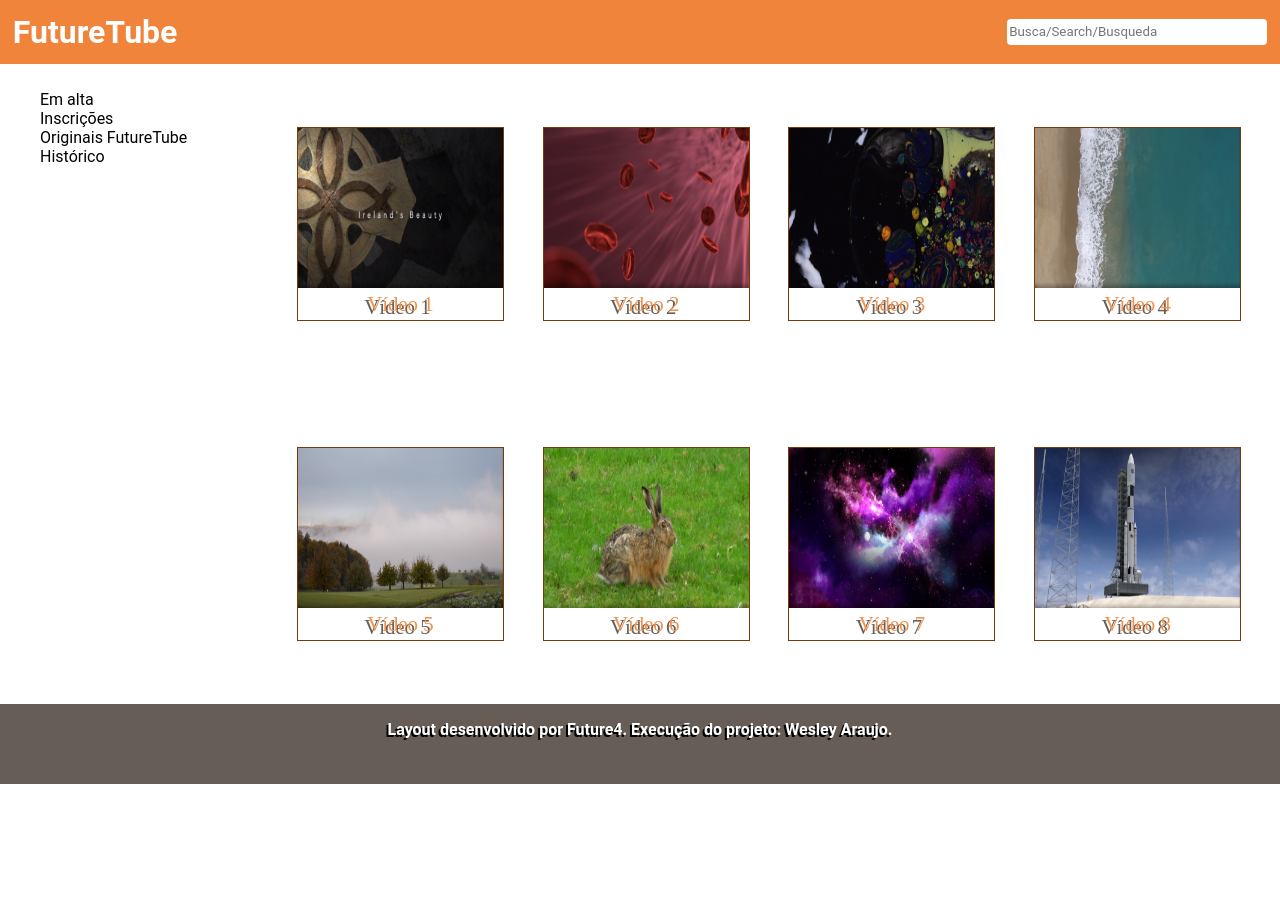
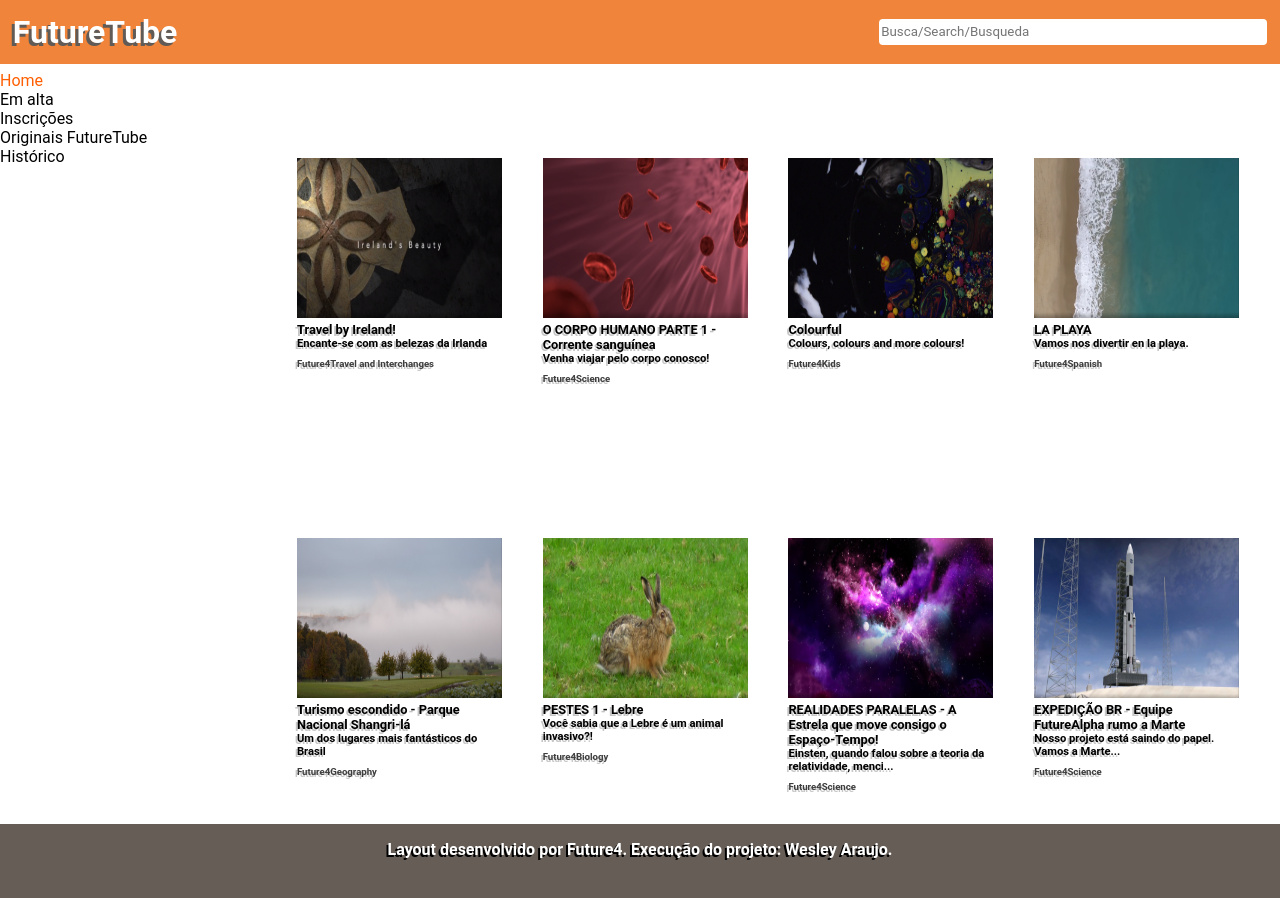
Before and after one commit to future4code/Wesley-Jesus, a React (Create React App) app in the folder semana5/aula-17/futuretube/: page / in a window 1280 px wide. Shown: the top 898 px of the page. Before the commit the page ends 800 px from the top, so only its background shows below. Built offline with nearby package versions, Linux system fonts and the light colour scheme.

Commit message:
Alteração no CSS e em elementos HTML.

```diff
--- a/semana5/aula-17/futuretube/src/App.css
+++ b/semana5/aula-17/futuretube/src/App.css
@@ -8,7 +8,7 @@
 }
 
 a:link {
-  color: #ffffff;
+  color: #ff5f02;
 }
 
 a:hover {
@@ -16,7 +16,7 @@ a:hover {
 }
 
 a:visited {
-  color: #ffffff;
+  color: #ff5f02;
 }
 
 
@@ -31,9 +31,13 @@ header {
 
 .titulo-header {
   max-width: 100%;
+  color: #ffffff;
+  text-shadow: -3px 3px #605b57;
 }
+
+
 .pesquisa {
-  width: 20vw;
+  width: 30vw;
   height: 3vh;
   border-radius: 4px;
 
@@ -61,7 +65,7 @@ header {
 
 .principal {
   width: 100%;
-  height: 80vh;
+  height: 95vh;
   display: grid;
   grid-template: 50% 50% / 20% 20% 20% 20%;
   align-items: center;
@@ -72,10 +76,10 @@ header {
 
 
 figure {
-  border: 1px solid #7a3908;
+  border: none;
   width: 100%;
   height: 24vh;
-  text-align: center;
+  /* text-align: center; */
 
 }
 
@@ -86,12 +90,21 @@ img {
 }
 
 p {
-  font-size: 1.3em;
-  font-family: 'Bangers', cursive;
-  color: #f2924d;
-  text-shadow: -3px 3px #665d56;
+  font-size: .8em;
+  text-shadow: -2px 2px #c6c6c6;
+  font-weight: bold;
 }
 
+p#segundo {
+  font-size: .7em;
+
+}
+
+p#nome-canal {
+  font-size: .6em;
+  color: #3d3d3d;
+  margin-top: 4%;
+}
 
 /* Rodapé */
 footer {
--- a/semana5/aula-17/futuretube/src/App.js
+++ b/semana5/aula-17/futuretube/src/App.js
@@ -6,18 +6,18 @@ function App() {
   return (
     <div>
       <header>
-        <a href="futuretube.html" alt="Ao clicar aqui, você retornará à Página Inicial"><h1 className="titulo-header">FutureTube</h1></a>
+        <h1 className="titulo-header">FutureTube</h1>
         <input type="text" placeholder="Busca/Search/Busqueda" className="pesquisa" />
       </header>
 
       <main id="inicial">
       <section class="menu" id="menu-lateral">
             <ul class="lista-menu">
-                <ol><a href="futuretube.html">Home</a></ol>
-                <ol>Em alta</ol>
-                <ol>Inscrições</ol>
-                <ol>Originais FutureTube</ol>
-                <ol>Histórico</ol>
+                <li><a href="futuretube.html">Home</a></li>
+                <li>Em alta</li>
+                <li>Inscrições</li>
+                <li>Originais FutureTube</li>
+                <li>Histórico</li>
             </ul>
         </section>
         <section className="principal" id="section-imgs">
@@ -25,44 +25,60 @@ function App() {
                 <a href="video1.html" >
                     <img src={ require("./vid1.png") } />
                 </a>
-                <p>Vídeo 1</p>
+                <p>Travel by Ireland!</p>
+                <p id="segundo">Encante-se com as belezas da Irlanda</p>
+                <p id="nome-canal">Future4Travel and Interchanges</p>
             </figure>
 
             <figure className="imagens-videos" id="link2">
                 <a href="video2.html" >
                     <img src={ require("./vid2.png") } />
                 </a>
-                <p>Vídeo 2</p>
+                <p>O CORPO HUMANO PARTE 1 - Corrente sanguínea</p>
+                <p id="segundo">Venha viajar pelo corpo conosco!</p>
+                <p id="nome-canal">Future4Science</p>
             </figure>
 
             <figure className="imagens-videos" id="link3">
                 <img src={ require("./vid3.png") } />
-                <p>Vídeo 3</p>
+                <p>Colourful</p>
+                <p id="segundo">Colours, colours and more colours!</p>
+                <p id="nome-canal">Future4Kids</p>
             </figure>
 
             <figure className="imagens-videos" id="link4">
                 <img src={ require("./vid4.png") } />
-                <p>Vídeo 4</p>
+                <p>LA PLAYA</p>
+                <p id="segundo">Vamos nos divertir en la playa.</p>
+                <p id="nome-canal">Future4Spanish</p>
             </figure>
 
             <figure className="imagens-videos" id="link5">
                 <img src={ require("./vid5.png") } />
-                <p>Vídeo 5</p>
+                <p>Turismo escondido - Parque Nacional Shangri-lá</p>
+                <p id="segundo">Um dos lugares mais fantásticos do Brasil</p>
+                <p id="nome-canal">Future4Geography</p>
             </figure>
 
             <figure className="imagens-videos" id="link6">
                 <img src={ require("./vid6.png") } />
-                <p>Vídeo 6</p>
+                <p>PESTES 1 - Lebre</p>
+                <p id="segundo">Você sabia que a Lebre é um animal invasivo?!</p>
+                <p id="nome-canal">Future4Biology</p>
             </figure>
 
             <figure className="imagens-videos" id="link7">
                 <img src={ require("./vid7.png") } />
-                <p>Vídeo 7</p>
+                <p>REALIDADES PARALELAS - A Estrela que move consigo o Espaço-Tempo!</p>
+                <p id="segundo">Einsten, quando falou sobre a teoria da relatividade, menci...</p>
+                <p id="nome-canal">Future4Science</p>
             </figure>
 
             <figure className="imagens-videos" id="link8">
                 <img src={ require("./vid8.png") } />
-                <p>Vídeo 8</p>
+                <p>EXPEDIÇÃO BR - Equipe FutureAlpha rumo a Marte</p>
+                <p id="segundo">Nosso projeto está saindo do papel. Vamos a Marte...</p>
+                <p id="nome-canal">Future4Science</p>
             </figure>
 
         </section>
```
